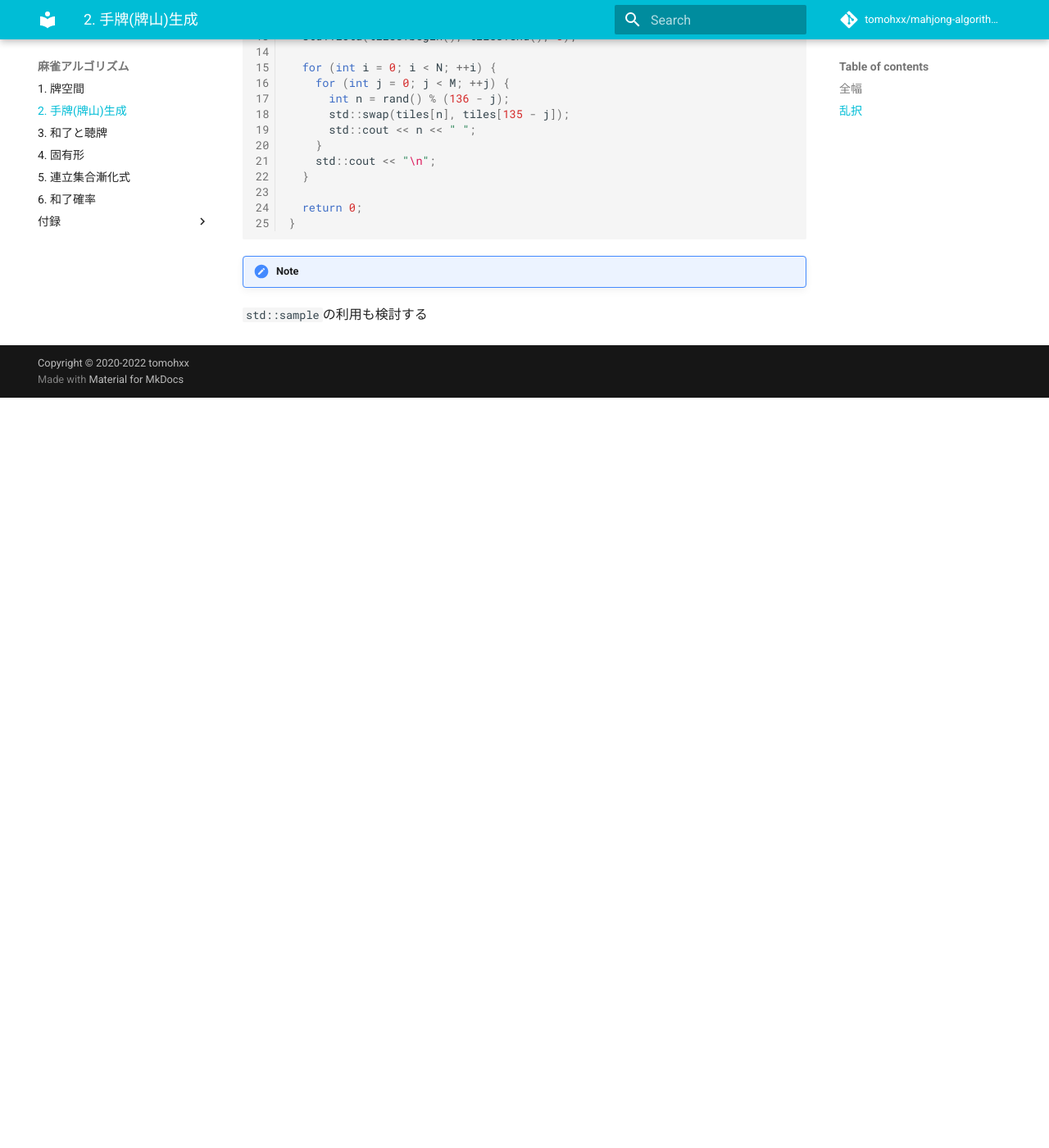
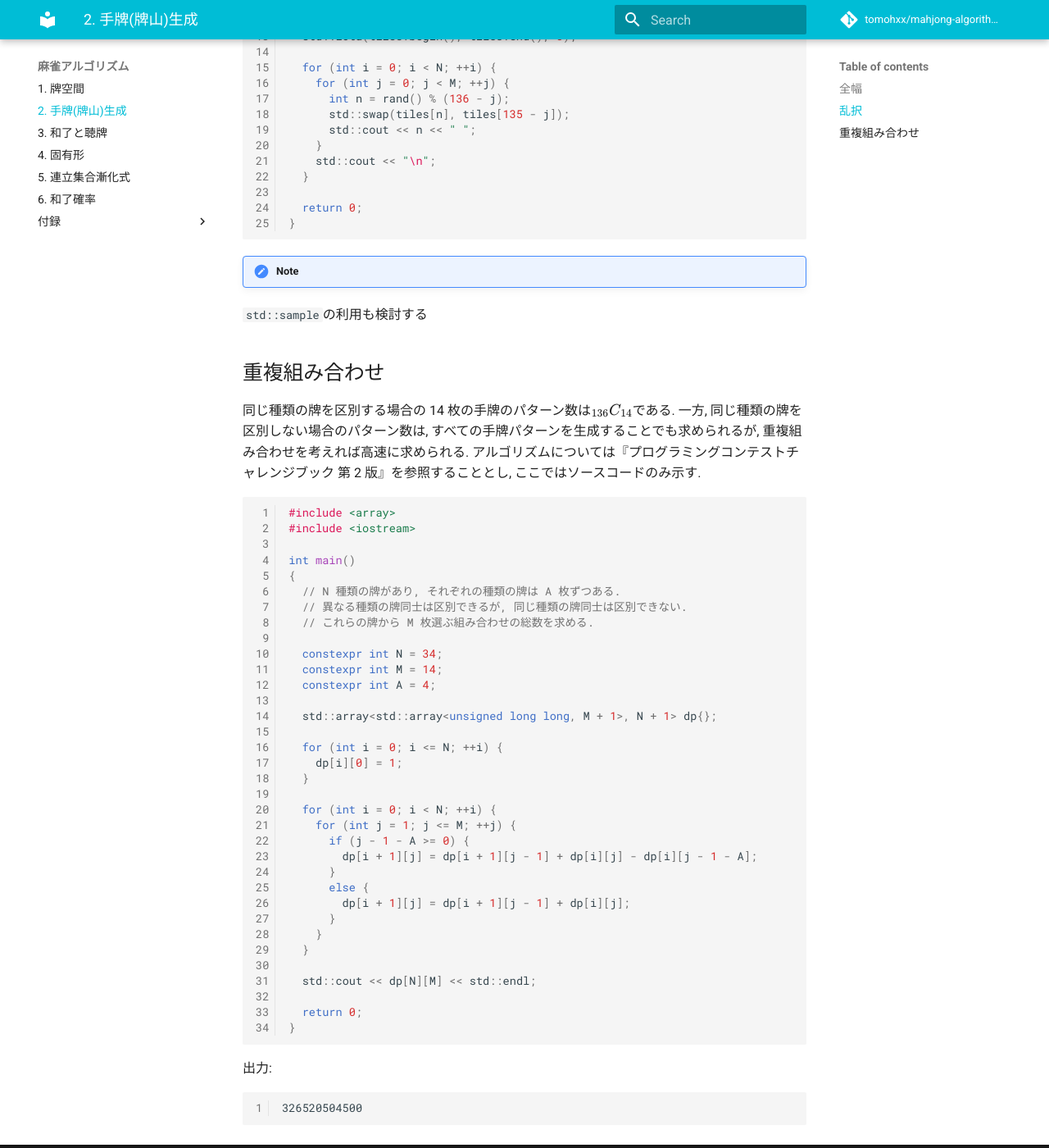
Before and after one commit to tomohxx/mahjong-algorithm-book, an MkDocs documentation site: the page built from docs/generating_hand.md, in a window 1280 px wide and 1400 px high, scrolled down 1432 px. Shown: the whole window at 82% size. Built offline with MkDocs 1.6.1 and Material for MkDocs 9.7.7, drawn with Linux system fonts in a browser that asks for light colours; comment, search, counter and statistics services are not loaded; old or Windows-style settings are respelled for this version of MkDocs; before the commit the page ends 1917 px from its top, so only the background shows below that.

Commit message:
add new section

````diff
--- a/docs/generating_hand.md
+++ b/docs/generating_hand.md
@@ -75,3 +75,50 @@ int main()
 
 !!! Note
 `std::sample`の利用も検討する
+
+## 重複組み合わせ
+
+同じ種類の牌を区別する場合の 14 枚の手牌のパターン数は$_{136}C_{14}$である. 一方, 同じ種類の牌を区別しない場合のパターン数は, すべての手牌パターンを生成することでも求められるが, 重複組み合わせを考えれば高速に求められる. アルゴリズムについては『プログラミングコンテストチャレンジブック 第 2 版』を参照することとし, ここではソースコードのみ示す.
+
+```cpp
+#include <array>
+#include <iostream>
+
+int main()
+{
+  // N 種類の牌があり, それぞれの種類の牌は A 枚ずつある.
+  // 異なる種類の牌同士は区別できるが, 同じ種類の牌同士は区別できない.
+  // これらの牌から M 枚選ぶ組み合わせの総数を求める.
+
+  constexpr int N = 34;
+  constexpr int M = 14;
+  constexpr int A = 4;
+
+  std::array<std::array<unsigned long long, M + 1>, N + 1> dp{};
+
+  for (int i = 0; i <= N; ++i) {
+    dp[i][0] = 1;
+  }
+
+  for (int i = 0; i < N; ++i) {
+    for (int j = 1; j <= M; ++j) {
+      if (j - 1 - A >= 0) {
+        dp[i + 1][j] = dp[i + 1][j - 1] + dp[i][j] - dp[i][j - 1 - A];
+      }
+      else {
+        dp[i + 1][j] = dp[i + 1][j - 1] + dp[i][j];
+      }
+    }
+  }
+
+  std::cout << dp[N][M] << std::endl;
+
+  return 0;
+}
+```
+
+出力:
+
+```
+326520504500
+```
````
